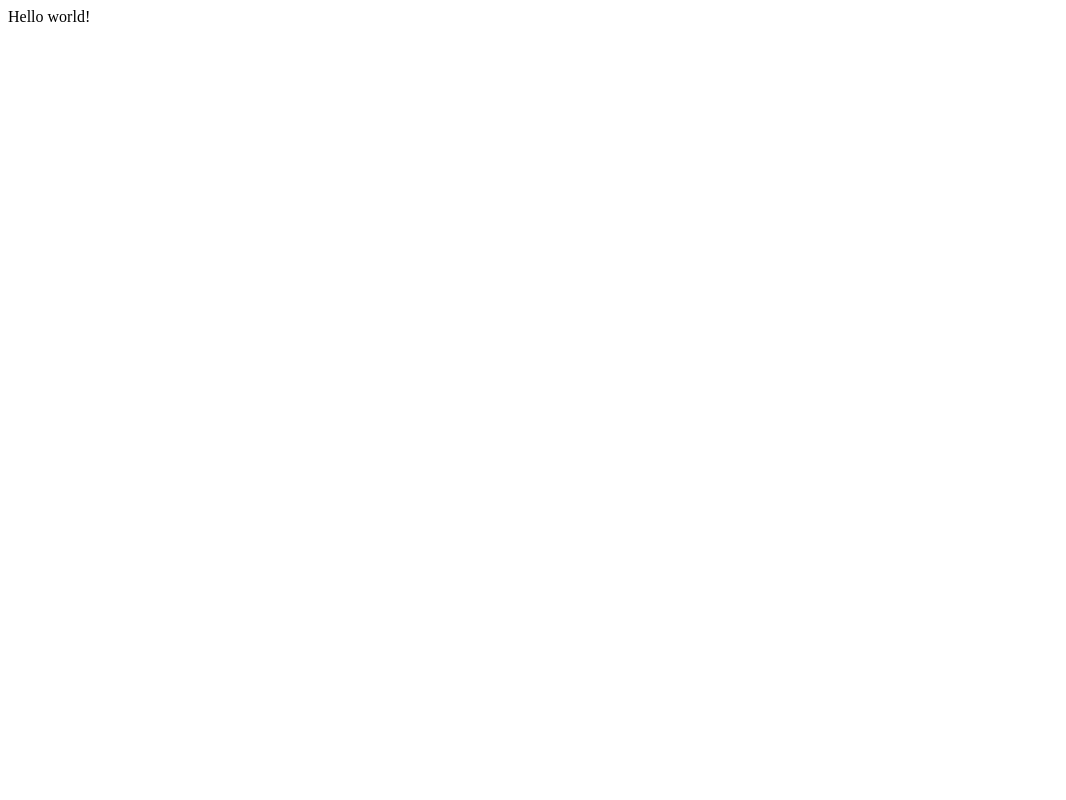
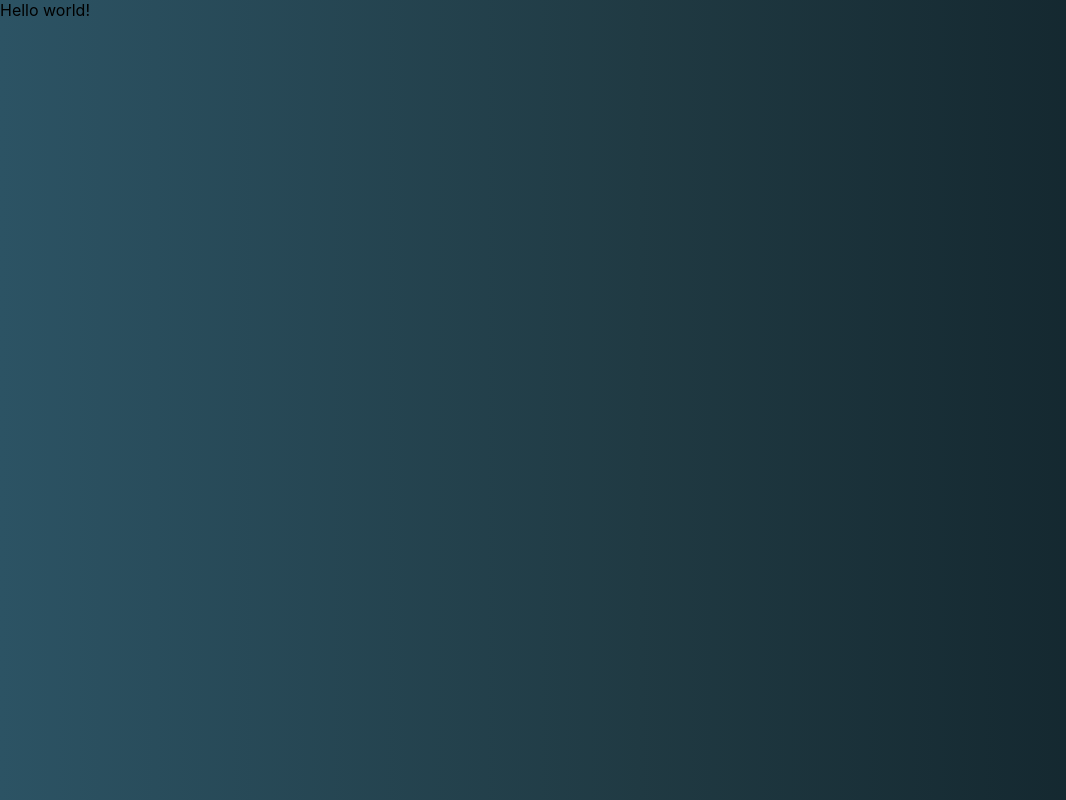
Before and after one commit to israr-shaikh/group1, a Gatsby site: page / in a window 1280 px wide. Shown: the whole page, without its empty margins (0-1066 px from the left). Built offline with nearby package versions, Linux system fonts and the light colour scheme; Gatsby itself is replaced by a stand-in of ours.

Commit message:
background color changed

```diff
--- /dev/null
+++ b/App.css
@@ -0,0 +1,10 @@
+body {
+    margin: 0;
+    font-family: -apple-system, BlinkMacSystemFont, 'Segoe UI', 'Roboto', 'Oxygen',
+      'Ubuntu', 'Cantarell', 'Fira Sans', 'Droid Sans', 'Helvetica Neue',
+      sans-serif;
+    -webkit-font-smoothing: antialiased;
+    -moz-osx-font-smoothing: grayscale;
+    background: #0f2027; /* fallback for old browsers */
+    background: linear-gradient(to right,#2c5364, #203a43, #0f2027);
+  }
--- a/src/pages/index.js
+++ b/src/pages/index.js
@@ -1,3 +1,4 @@
 import React from "react"
+import '../../App.css';
 
-export default () => <div>Hello world!</div>
+export default () => <div className="App">Hello world!</div>
```
